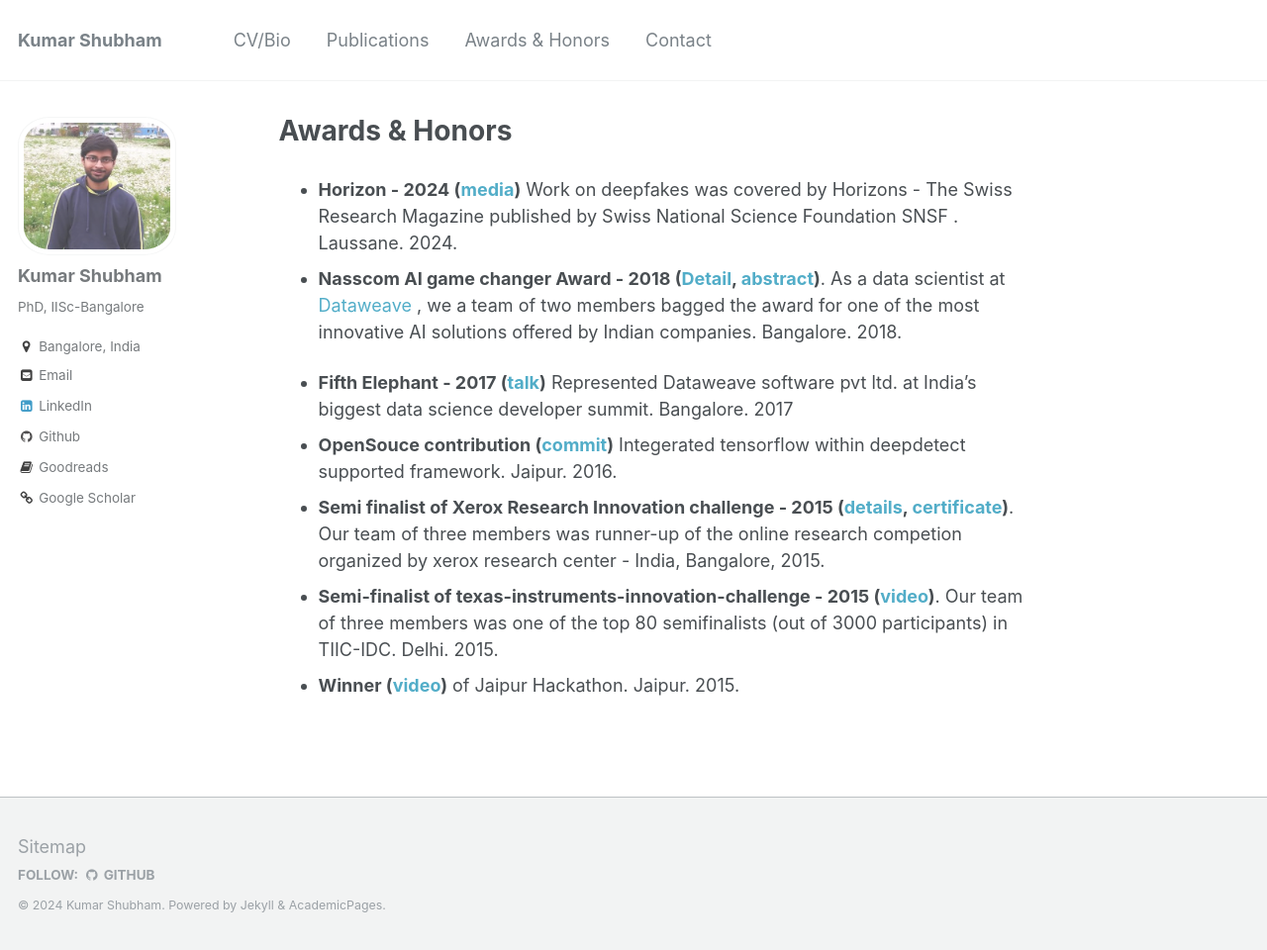
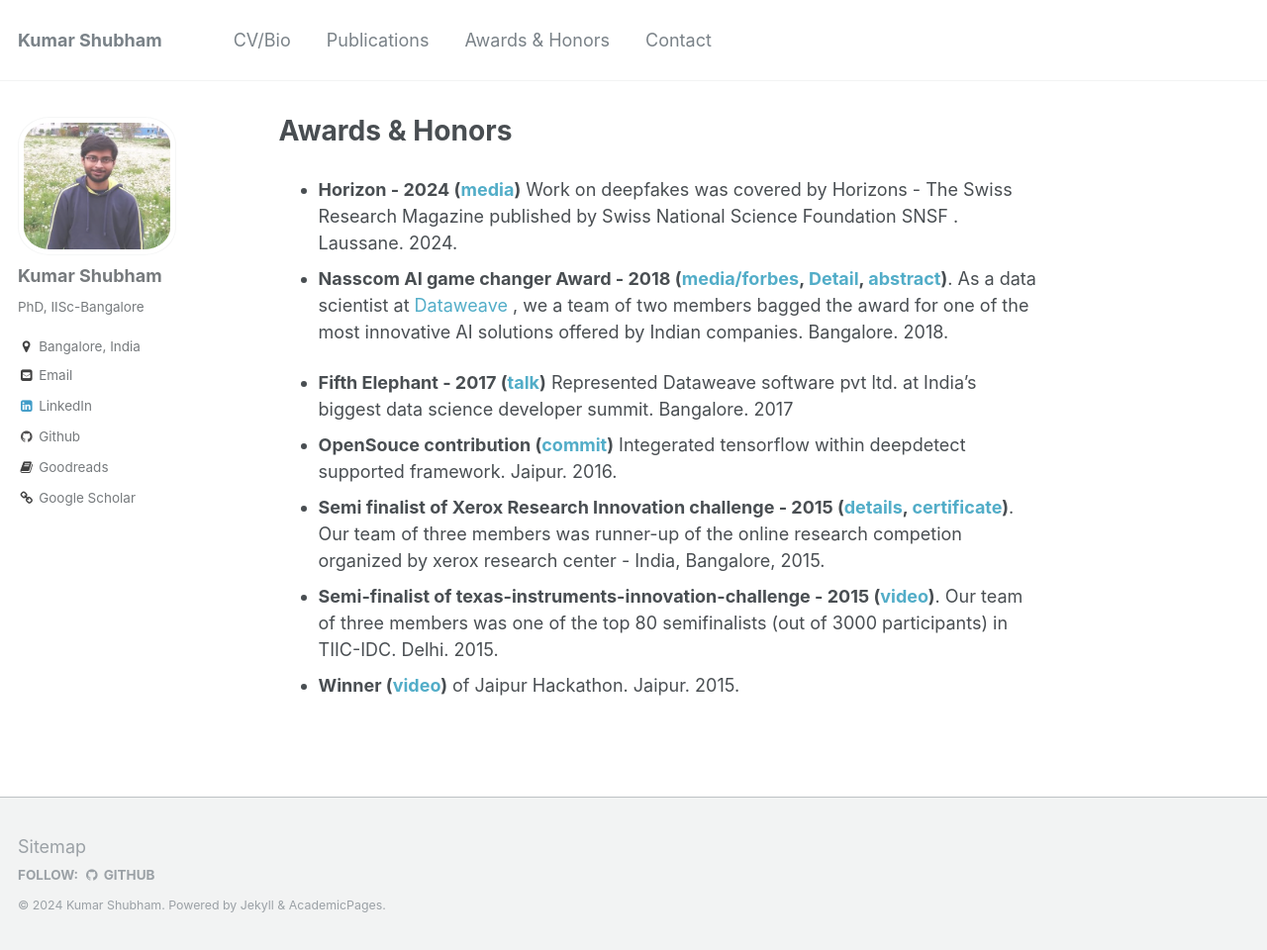
Before and after one commit to kyrs/kyrs.github.io, a Jekyll site: the page built from _pages/awards.md, in a window 1280 px wide and 960 px high. Shown: the whole window at 99% size. Built offline with Jekyll 4.4.1, drawn with Linux system fonts in a browser that asks for light colours.

Commit message:
Update awards.md

```diff
--- a/_pages/awards.md
+++ b/_pages/awards.md
@@ -5,7 +5,7 @@ permalink: /awards/
 author_profile: true
 ---
 * **Horizon - 2024 ([media](https://raw.githubusercontent.com/kyrs/kyrs.github.io/master/images/horizon.jpeg))** Work on deepfakes was covered by Horizons - The Swiss Research Magazine published by Swiss National Science Foundation SNSF . Laussane. 2024.
-* **Nasscom AI game changer Award - 2018 ([Detail](https://kyrs.github.io/files/nasscom-ai-primer-2018.pdf), [abstract](http://kyrs.github.io/files/counterfiet.pdf))**. As a data scientist at [Dataweave](https://dataweave.com/) , we a team of two members bagged the award for one of the most innovative AI solutions offered by Indian companies. Bangalore. 2018.
+* **Nasscom AI game changer Award - 2018 ([media/forbes](https://www.forbes.com/sites/forbestechcouncil/2018/07/03/can-ai-root-out-the-menace-of-counterfeit-products-on-online-marketplaces/), [Detail](https://kyrs.github.io/files/nasscom-ai-primer-2018.pdf), [abstract](http://kyrs.github.io/files/counterfiet.pdf))**. As a data scientist at [Dataweave](https://dataweave.com/) , we a team of two members bagged the award for one of the most innovative AI solutions offered by Indian companies. Bangalore. 2018.
 
 * **Fifth Elephant - 2017 ([talk](https://www.youtube.com/watch?v=Gffq_S_od5E))** Represented Dataweave software pvt ltd. at India's biggest data science developer summit. Bangalore. 2017
 * **OpenSouce contribution ([commit](https://github.com/jolibrain/deepdetect/pull/103))** Integerated tensorflow within deepdetect supported framework. Jaipur. 2016.
```
